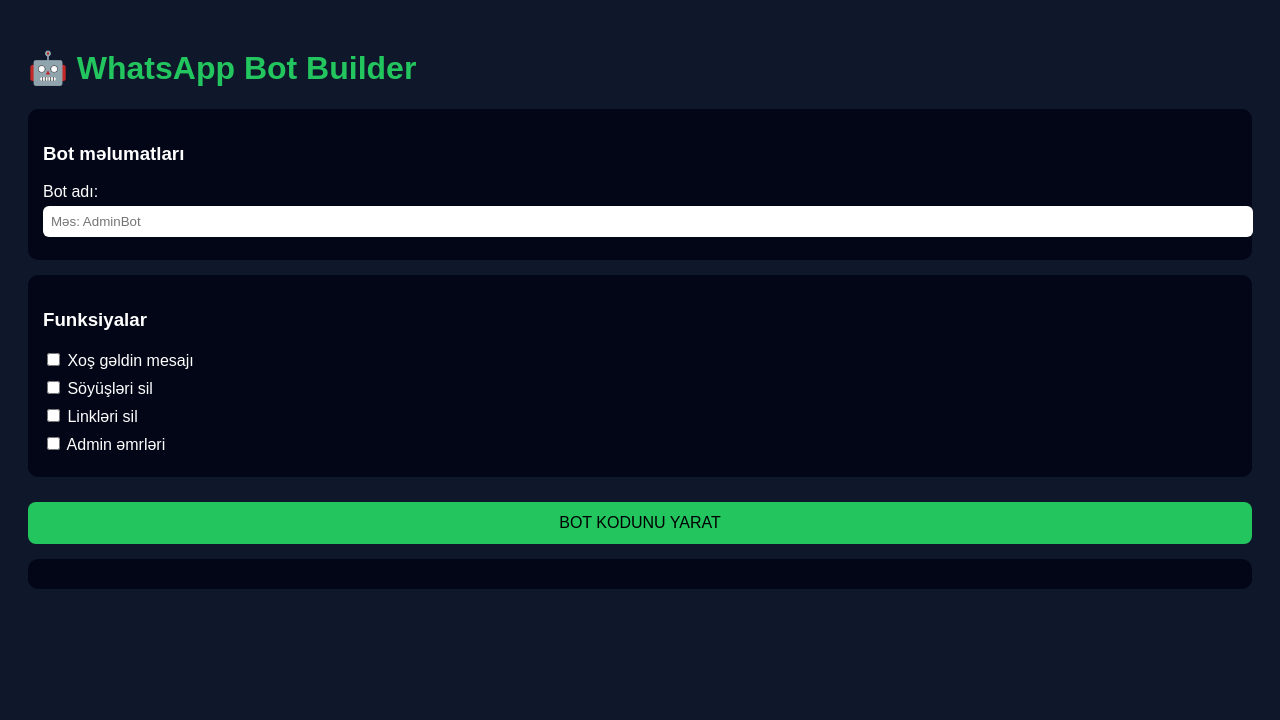
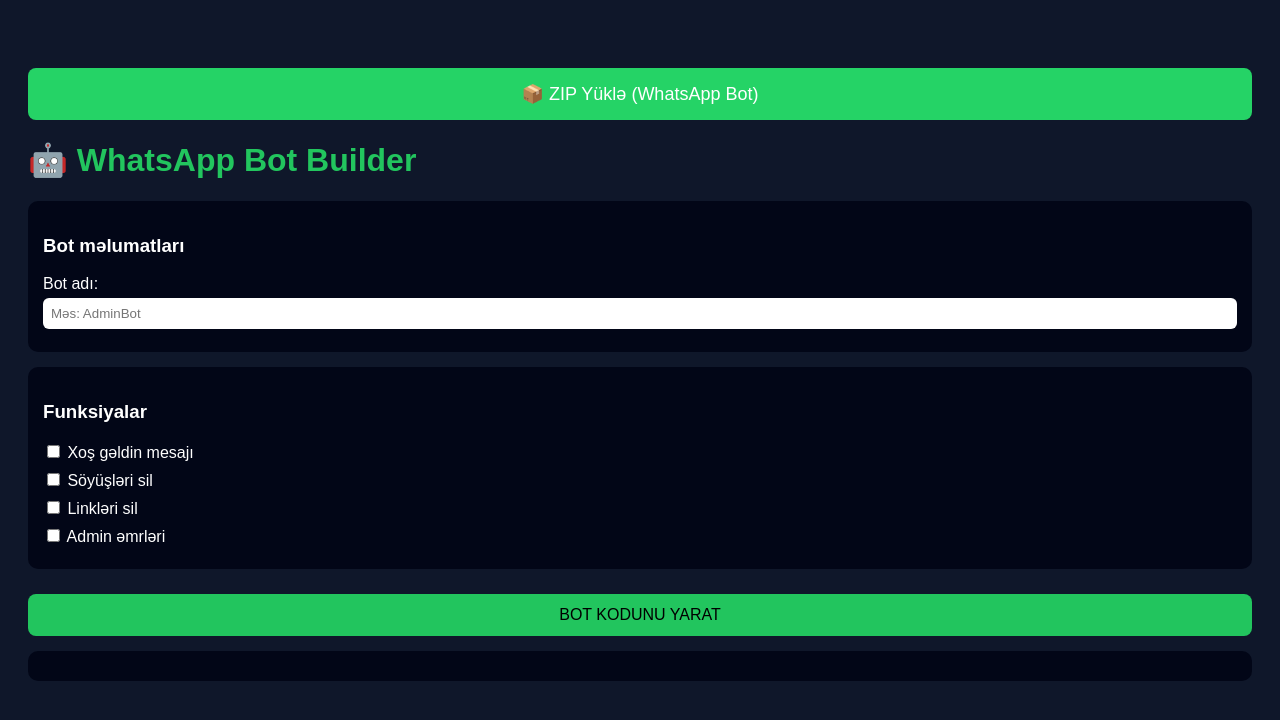
Before and after one commit to ahmedovfaiq0-sys/whatsapp-bot-builder, a plain HTML site: page index.html in a window 1280 px wide. Drawn offline with Linux system fonts and the light colour scheme.

Commit message:
Add ZIP download button

```diff
--- a/index.html
+++ b/index.html
@@ -1,3 +1,18 @@
+<div style="text-align:center; margin-top:30px;">
+  <a href="whatsapp-bot.zip" download>
+    <button style="
+      padding:15px 30px;
+      font-size:18px;
+      background:#25D366;
+      color:white;
+      border:none;
+      border-radius:8px;
+      cursor:pointer;
+    ">
+      📦 ZIP Yüklə (WhatsApp Bot)
+    </button>
+  </a>
+</div>
 <!DOCTYPE html>
 <html lang="az">
 <head>
```
